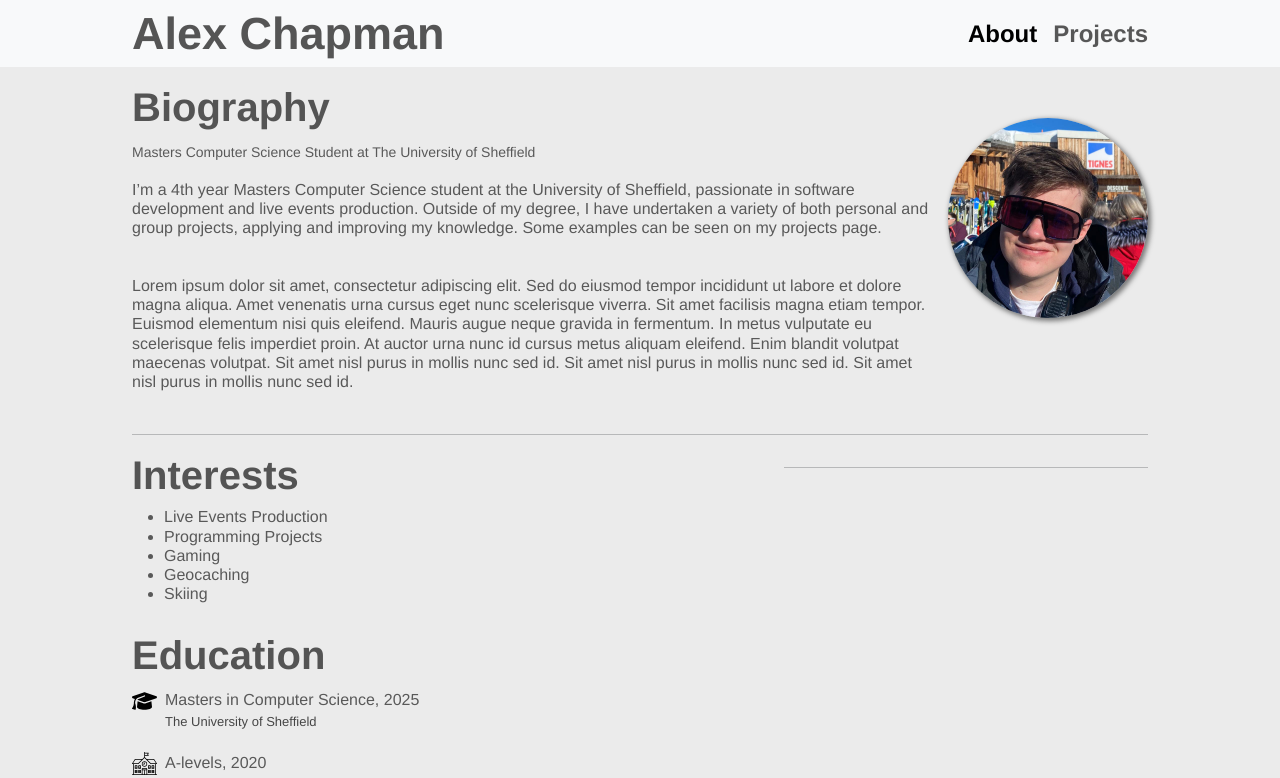
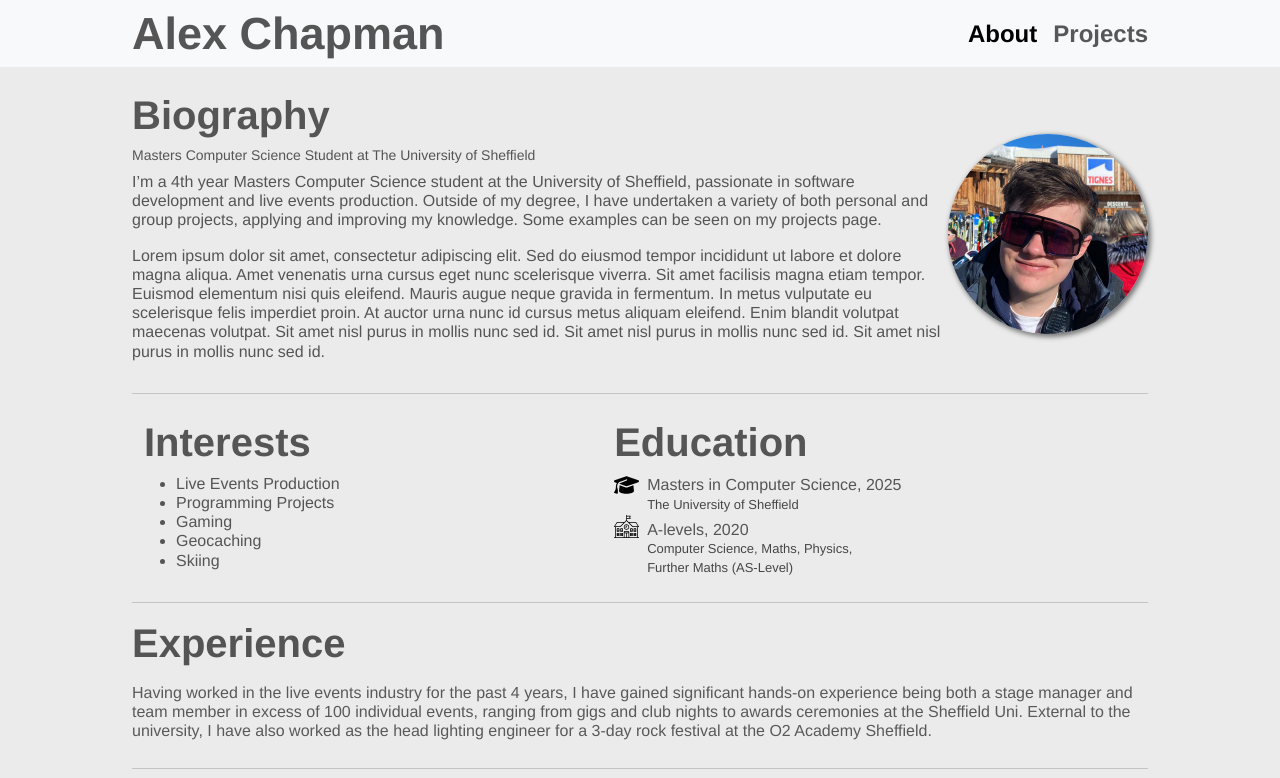
Before and after one commit to AlexChapman18/AlexChapman18.github.io, a React (Create React App) app: page /#/ in a window 1280 px wide. Shown: the top 778 px of the page. Built offline with nearby package versions, Linux system fonts and the light colour scheme.

Commit message:
Even more workgit status!

```diff
--- a/src/App.js
+++ b/src/App.js
@@ -1,6 +1,4 @@
 // ---- Imports ----
-// Global Styles
-import './App.scss';
 
 // Pages
 import About from "./pages/About";
--- a/src/App.scss
+++ /dev/null
@@ -1,6 +0,0 @@
-//font
-
-body {
-  font-family: Helvetica, sans-serif;
-  background-color: #EBEBEB;
-}
--- a/src/components/Navigation.js
+++ b/src/components/Navigation.js
@@ -13,7 +13,7 @@
 const Navigation = () => (
   <Navbar expand="lg" className="bg-body-tertiary py-3">
     <div className="container">
-      <Navbar.Brand className="navigation-title fw-bold text-primary" href="#">
+      <Navbar.Brand className="navigation-title fw-bold text-primary m-0" href="#">
         Alex Chapman
       </Navbar.Brand>
       <Navbar.Toggle aria-controls="navbarScroll" />
--- a/src/components/Navigation.scss
+++ b/src/components/Navigation.scss
@@ -7,3 +7,9 @@
     margin-top: 0.8rem;
   }
 }
+
+@media (max-width: 400px) {
+  .navigation-title {
+    font-size: 40px;
+  }
+}
--- a/src/components/Project.js
+++ b/src/components/Project.js
@@ -8,7 +8,7 @@
 const Project = ({ title, text, image, git, youtube, tool1, tool2, tool3 }) => {
   return (
     <div className="px-0">
-      <h2 className="text-primary fw-bold fs-3 text-center">{title}</h2>
+      <h2 className="fw-bold fs-3 text-center">{title}</h2>
       <div className="project-container">
         <img
           className="project-content-image global-box-shadow w-75 rounded-4 mx-auto mb-2"
@@ -18,12 +18,12 @@
         />
 
         <div className="container-fluid">
-          <p className="text-primary mb-2">{text}</p>
+          <p className="mb-2">{text}</p>
 
           <ul className="list-unstyled mb-2">
-            <li className="project-tool text-primary fw-bold"> {tool1}</li>
-            <li className="project-tool text-primary fw-bold">{tool2}</li>
-            <li className="project-tool text-primary fw-bold">{tool3}</li>
+            <li className="project-tool fw-bold"> {tool1}</li>
+            <li className="project-tool fw-bold">{tool2}</li>
+            <li className="project-tool fw-bold">{tool3}</li>
           </ul>
 
           <ProjectLinks git={git} youtube={youtube}></ProjectLinks>
--- a/src/index.js
+++ b/src/index.js
@@ -1,4 +1,4 @@
-import "./styles/custom.scss";
+import "./styles/overrides.scss";
 import "./styles/global.scss";
 import React from "react";
 import ReactDOM from "react-dom/client";
@@ -10,7 +10,7 @@
 root.render(
   <React.StrictMode>
     <HashRouter>
-      <App />
+      <App/>
     </HashRouter>
   </React.StrictMode>,
 );
--- a/src/pages/About.js
+++ b/src/pages/About.js
@@ -13,27 +13,24 @@
 function About() {
   return (
     <Layout>
-      <div className='container'>
-        <div className='biography'>
-          <div className='biography-text'>
-            <h1 className='biography-text-title section-title'>Biography</h1>
-            <h2 className='biography-text-subTitle section-subtitle'>Masters Computer Science Student at The University of Sheffield</h2>
-            <p className='biography-text-paragraph section-text'>
+      <div className='container mt-4'>
+        <div className='biography-container'>
+          <div>
+            <h1 className='fs-1 fw-bold'>Biography</h1>
+            <h2 className='biography-subtitle'>Masters Computer Science Student at The University of Sheffield</h2>
+            <p>
               I’m a 4th year Masters Computer Science student at the University of Sheffield, passionate in software development and live events production. Outside of my degree, I have undertaken a variety of both personal and group projects, applying and improving my knowledge. Some examples can be seen on my projects page.</p>
-            <p className='biography-text-paragraph section-text'>
+            <p>
               Lorem ipsum dolor sit amet, consectetur adipiscing elit. Sed do eiusmod tempor incididunt ut labore et dolore magna aliqua. Amet venenatis urna cursus eget nunc scelerisque viverra. Sit amet facilisis magna etiam tempor. Euismod elementum nisi quis eleifend. Mauris augue neque gravida in fermentum. In metus vulputate eu scelerisque felis imperdiet proin. At auctor urna nunc id cursus metus aliquam eleifend. Enim blandit volutpat maecenas volutpat. Sit amet nisl purus in mollis nunc sed id. Sit amet nisl purus in mollis nunc sed id. Sit amet nisl purus in mollis nunc sed id.
             </p>
           </div>
-          <div className='biography-image'>
-            <img className='biography-image-image global-box-shadow' src={bio_pic} alt="Alex_Holiday"  loading="lazy" />
-            <div className='biography-image-blank'></div>
-          </div>
+          <img className='biography-image global-box-shadow rounded-circle' src={bio_pic} alt="Alex_Holiday" loading="lazy" />
         </div>
         <hr className="horizontal-linebreak bg-dark opacity-25" />
-        <div className='IE'>
-          <div className='IE-Interests'>
-            <h1 className='IE-Interests-title section-title'>Interests</h1>
-            <ul className='IE-Interests-list section-text'>
+        <div className='mt-4 IE-container'>
+          <div className="container">
+            <h1 className='fw-bold'>Interests</h1>
+            <ul>
               <li>Live Events Production</li>
               <li>Programming Projects</li>
               <li>Gaming</li>
@@ -41,25 +38,23 @@
               <li>Skiing</li>
             </ul>
           </div>
-          <hr className="horizontal-linebreak bg-dark opacity-25" />
-          <div className='IE-Education'>
-            <h1 className='IE-Education-title section-title'>Education</h1>
-            <div className='IE-Education-education'>
-              <div className='IE-Education-education-university'>
-                <div className='IE-Education-education-university-icon'>
+          <hr className="horizontal-linebreak bg-dark opacity-25 IE-linebreak" />
+          <div className="container">
+            <h1 className='fw-bold'>Education</h1>
+            <div>
+              <div className='education-grid'>
+                <div className='education-icon'>
                   <GraduationCap></GraduationCap>
                 </div>
-                <div className='IE-Education-education-university-text'>
-                  <p className='section-text'>Masters in Computer Science, 2025</p>
-                  <p className='section-subtext'>The University of Sheffield</p>
+                <p className='education-title mt-auto mb-0'>Masters in Computer Science, 2025</p>
+                <p className='education-content section-subtext mb-0'>The University of Sheffield</p>
+              </div>
+              <div className='education-grid'>
+                <div className='education-icon'>
+                  <School></School>
                 </div>
-              </div>
-              <div className='IE-Education-education-ALevels'>
-                <div className='IE-Education-education-ALevels-icon'>
-                  <School className='IE-Education-education-ALevels-icon'></School>
-                </div>
-                <p className='section-text'>A-levels, 2020</p>
-                <p className='section-subtext'>Computer Science, Maths, Physics, <br />Further Maths (AS-Level)</p>
+                <p className='education-title mt-auto mb-0'>A-levels, 2020</p>
+                <p className='education-content section-subtext mb-0'>Computer Science, Maths, Physics, <br />Further Maths (AS-Level)</p>
               </div>
             </div>
           </div>
@@ -80,7 +75,7 @@
         </div>
         <hr className="horizontal-linebreak bg-dark opacity-25" />
       </div>
-    </Layout>
+    </Layout >
   );
 }
 
--- a/src/pages/About.scss
+++ b/src/pages/About.scss
@@ -1,12 +1,3 @@
-.about-container {
-  margin: auto;
-}
-
-.about-container * {
-  padding: 0;
-  margin: 0;
-}
-
 // ----- Bibliography -----
 .biography {
   margin: auto;
@@ -66,7 +57,7 @@
   flex-grow: 1;
 }
 
-.IE-Education-education > * {
+.IE-Education-education>* {
   padding-top: 0.2rem;
 }
 
@@ -79,7 +70,7 @@
   width: 25px;
 }
 
-.IE-Education-education > * {
+.IE-Education-education>* {
   display: grid;
   grid-template-columns: 25px 1fr;
   grid-column-gap: 0.5rem;
@@ -149,17 +140,6 @@
   font-size: 13px;
 }
 
-.lineSeparator {
-  color: #000000;
-  opacity: 19%;
-  margin-top: 1rem;
-  margin-bottom: 1rem;
-}
-
-.lineSeparator.bottom-seperator {
-  margin-bottom: 1.7rem;
-}
-
 //---- Responsive changes -----
 
 @media (max-width: 768px) {
@@ -221,3 +201,75 @@
     width: 40%;
   }
 }
+
+
+// DO NOT DELETE
+.section-title {
+  font-size: 40px;
+}
+
+// Biography
+.biography-subtitle {
+  font-size: 14px;
+}
+
+.biography-container {
+  display: flex;
+  flex-direction: column-reverse;
+}
+
+.biography-image {
+  width: 250px;
+  align-self: center;
+}
+
+
+@media (min-width: 992px) {
+  .biography-container {
+    flex-direction: row;
+  }
+
+  .biography-image {
+    width: 200px;
+  }
+}
+
+
+
+.education-icon {
+  width: 25px;
+  grid-area: icon;
+}
+
+.education-title {
+  grid-area: title;
+}
+
+.education-content {
+  grid-area: content;
+}
+
+.education-grid {
+  display: grid;
+  grid-column-gap: 0.5rem;
+  grid-template-columns: auto minmax(0, 1fr);
+  grid-template-areas:
+    "icon title"
+    ". content";
+}
+
+.IE-container {
+  display: grid;
+  grid-template-columns: 1fr;
+}
+
+@media (min-width: 576px) {
+  .IE-container {
+    grid-template-columns: auto auto;
+    grid-column-gap: 1rem;
+  }
+
+  .IE-linebreak {
+    display: none;
+  }
+}
--- a/src/pages/Projects.js
+++ b/src/pages/Projects.js
@@ -19,7 +19,7 @@
   return (
     <Layout>
       <div className="projects-container container">
-        <h1 className="text-center text-primary fw-bold mt-3">Projects</h1>
+        <h1 className="text-center fw-bold mt-3">Projects</h1>
         <hr className="horizontal-linebreak bg-dark opacity-25" />
         {/* Projects */}
         <div className="px-0 projects-row">
--- a/src/styles/global.scss
+++ b/src/styles/global.scss
@@ -1,3 +1,11 @@
+@import "./overrides.scss";
+
+//font
+body {
+  font-family: Helvetica, sans-serif;
+  background-color: #EBEBEB;
+}
+
 .global-box-shadow {
   box-shadow: 2px 2px 5px 1px #777777;
 }
--- a/src/styles/custom.scss
+++ b/src/styles/overrides.scss
@@ -1,26 +1,28 @@
 // ----- Override Variables -----
-$primary: #555555; // set the $primary variable
-
-
+$primary: #555555; // set the Primary text color
+$enable-rfs: false; // Disable Responsive Font Sizes
 
 @import "~bootstrap/scss/bootstrap";
 
 // ----- Override Line Height -----
 :root {
   --bs-body-line-height: 1.2rem;
+  --bs-heading-color: #555555;
+  --bs-body-color: #555555;
 }
 
 // ----- Override Widths -----
 
+
 @media (min-width: 576px) {
   .container {
-    max-width: 550px;
+    max-width: 992px;
   }
 }
 
 @media (min-width: 768px) {
   .container {
-    max-width: 720px;
+    max-width: 768px;
   }
 }
 
```
